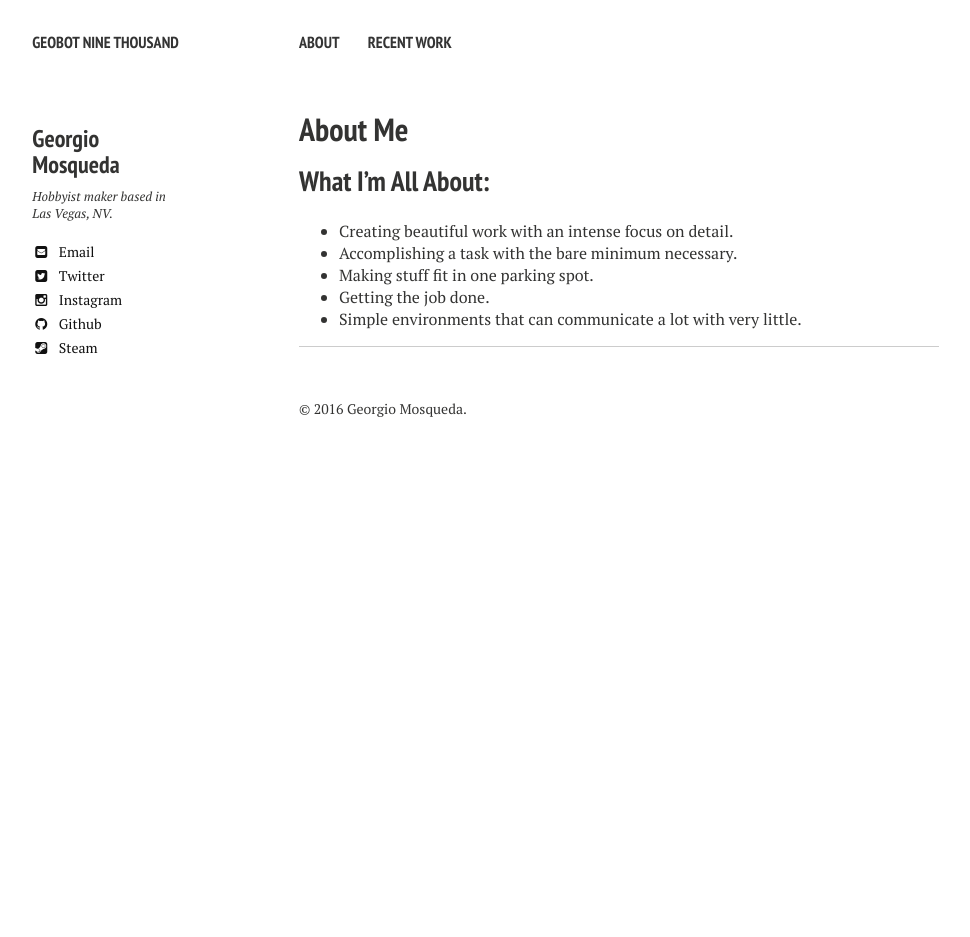
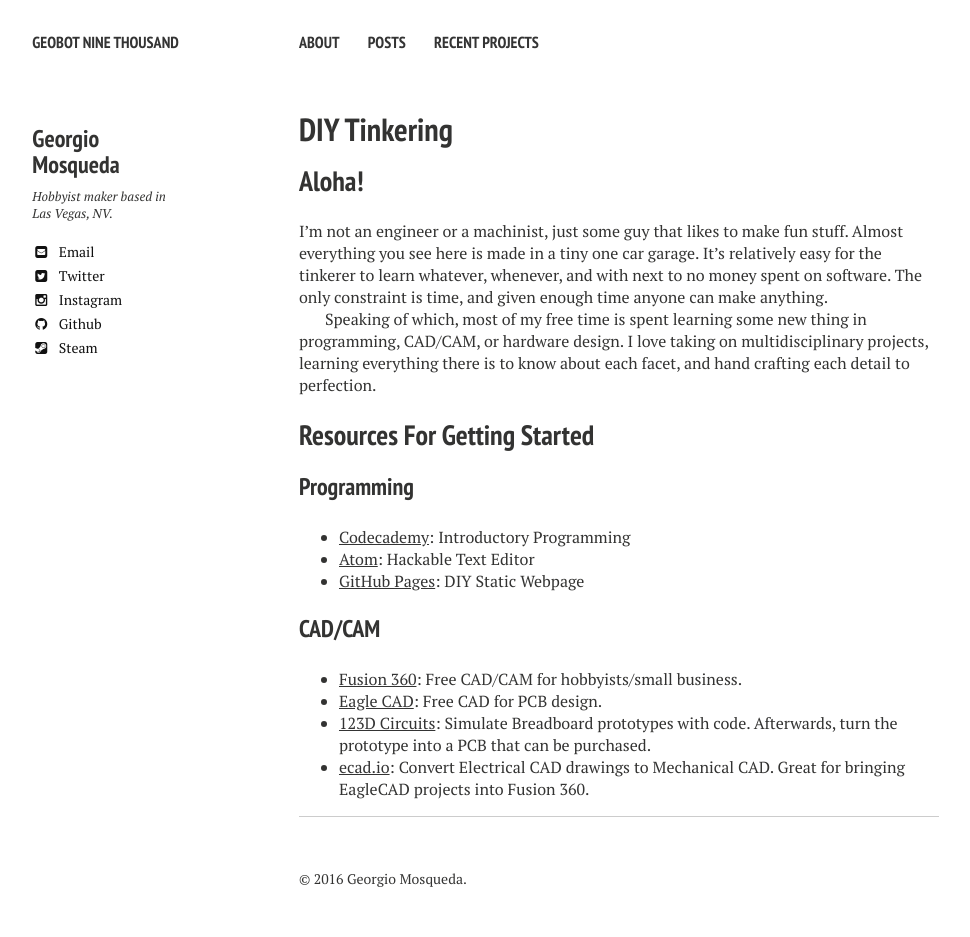
Before and after one commit to gb9k/gb9k.github.io, a Jekyll site: the page built from about/index.md, in a window 1280 px wide. Shown: the whole page, without its empty margins (21-991 px from the left). Built offline with Jekyll 4.4.1, drawn with Linux system fonts in a browser that asks for light colours; nearby versions of some CDN libraries; before the commit the page ends 900 px from its top, so only the background shows below that.

Commit message:
Moved unfinished posts to drafts, added a project to recents, and cleaned up formatting

```diff
--- a/_data/navigation.yml
+++ b/_data/navigation.yml
@@ -3,5 +3,8 @@
 - title: About
   url: /about/
 
-- title: Recent Work
-  url: /portfolio/
+- title: Posts
+  url: /posts/
+
+- title: Recent Projects
+  url: /projects/
--- a/_layouts/home.html
+++ b/_layouts/home.html
@@ -44,6 +44,8 @@
       {% endif %}
     </article>
     {% endfor %}
+    <h3>My Garage Life</h3>
+    <img src="/images/Garage.png">
   </div><!-- /#index -->
 </div><!-- /#main -->
 
--- a/about/index.md
+++ b/about/index.md
@@ -1,21 +1,34 @@
 ---
 layout: page
-title: About Me
-tags: [about]
-modified: 2014-03-14
+title: DIY Tinkering
+tags: [about, resources]
+modified: 2016-05-26
 share: false
 # image:
-#  feature: sample-image-2.jpg
-#  credit: WeGraphics
-#  creditlink: http://wegraphics.net/downloads/free-ultimate-blurred-background-pack/
+#  feature: example.jpg
+#  credit: Example
+#  creditlink: http://example.com
 ---
 
-## What I'm All About:
+## Aloha!
 
-* Creating beautiful work with an intense focus on detail.
-* Accomplishing a task with the bare minimum necessary.
-* Making stuff fit in one parking spot.
-* Getting the job done.
-* Simple environments that can communicate a lot with very little.
+I'm not an engineer or a machinist, just some guy that likes to make fun stuff. Almost everything you see here is made in a tiny one car garage. It's relatively easy for the tinkerer to learn whatever, whenever, and with next to no money spent on software. The only constraint is time, and given enough time anyone can make anything.
+
+Speaking of which, most of my free time is spent learning some new thing in programming, CAD/CAM, or hardware design. I love taking on multidisciplinary projects, learning everything there is to know about each facet, and hand crafting each detail to perfection.
+
+## Resources For Getting Started
+
+### Programming
+
+* [Codecademy](https://codecademy.com): Introductory Programming
+* [Atom](https://atom.io/): Hackable Text Editor
+* [GitHub Pages](https://pages.github.com/): DIY Static Webpage
+
+### CAD/CAM
+
+* [Fusion 360](http://www.autodesk.com/products/fusion-360/overview): Free CAD/CAM for hobbyists/small business.
+* [Eagle CAD](http://www.cadsoftusa.com/download-eagle/freeware/): Free CAD for PCB design.
+* [123D Circuits](https://123d.circuits.io): Simulate Breadboard prototypes with code. Afterwards, turn the prototype into a PCB that can be purchased.
+* [ecad.io](https://www.ecad.io): Convert Electrical CAD drawings to Mechanical CAD. Great for bringing EagleCAD projects into Fusion 360.
 
 ---
```
Also changed, not shown: _drafts/2016-04-02-clark-county-democratic-convention.markdown (added, +22 -0 lines), _drafts/2016-05-05-diy-greensand.md (added, +36 -0 lines), index.md (+2 -9 lines), projects/index.md (renamed from portfolio/index.md, +4 -10 lines), images/3953273590_704e3899d5_m.jpg (deleted), images/DIY_Greensand/PlaySand.jpg (added), images/DIY_Greensand/SkullSm.jpg (added), images/DIY_Greensand/sifting_sand.jpg (added), images/mm-theme-post-600.jpg (deleted), images/mm-theme-post-750.jpg (deleted), images/paragraph-indent.png (deleted), images/paragraph-no-indent.png (deleted).
